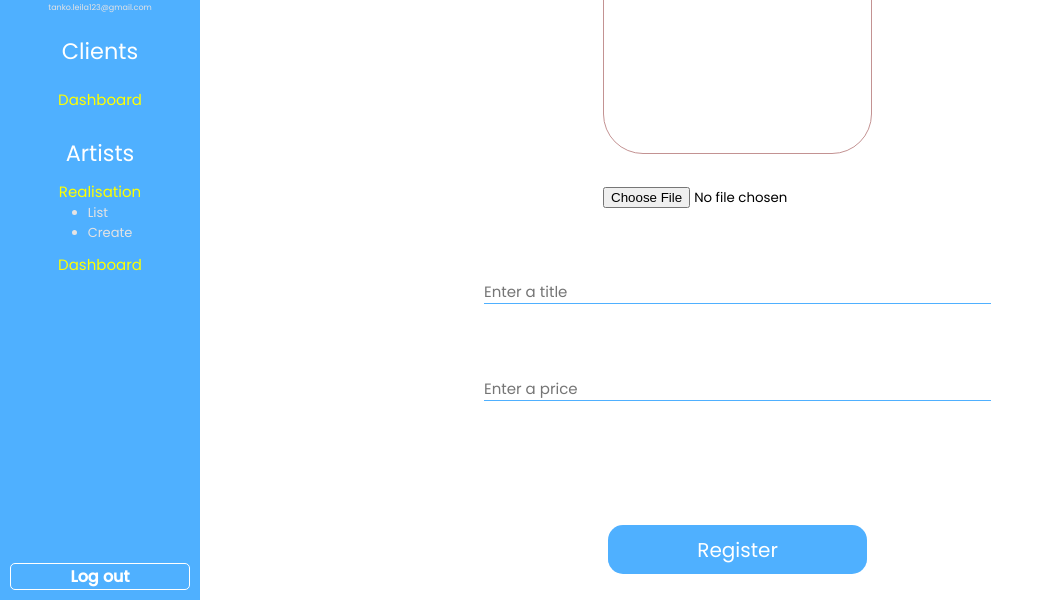
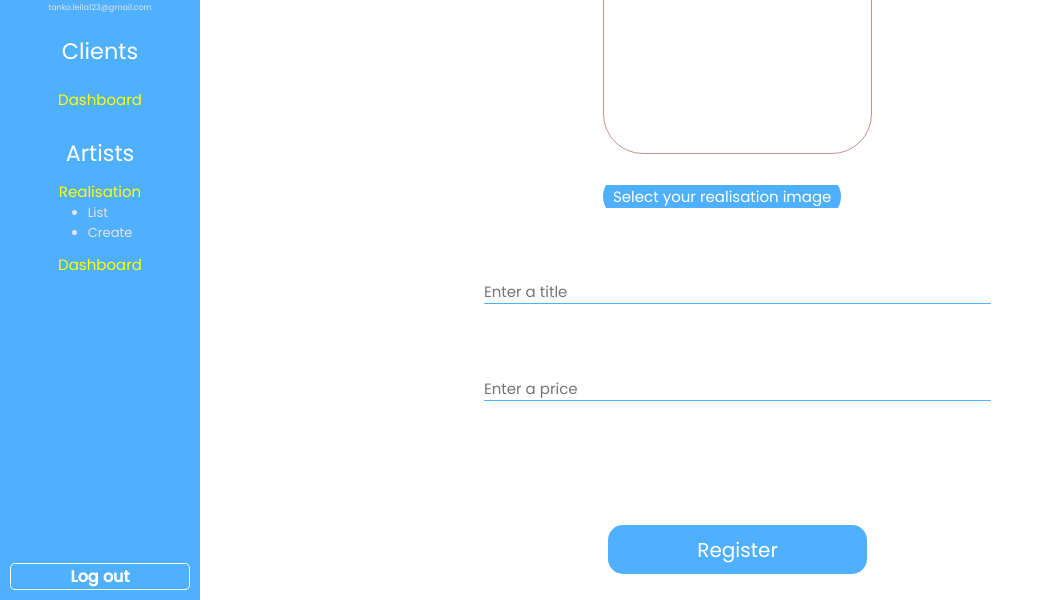
Before and after one commit to TankoLeila/Art_Community, a PHP site: page /artists/realisation/create.php in a window 1280 px wide. Shown: the part 200-800 px from the top of the page, without its empty margins (0-1044 px from the left). Run offline with PHP 8.4, Linux system fonts and the light colour scheme.

Commit message:
modification du nom de classe du composant de chargement de fichiers images

```diff
--- a/public/views/artists/realisation/create.php
+++ b/public/views/artists/realisation/create.php
@@ -68,7 +68,7 @@
                 <div class="image_area">
                     <div class="image_input"><img id="output" alt="realisation image"/></div>
                     <span name="err_message"></span>
-                    <input type="file" name="upload_file" accept="image/*" class="upload_file" onchange="loadFile(event)"/>
+                    <input type="file" name="upload_file" accept="image/*" class="upload_file_create" onchange="loadFile(event)"/>
                 </div>
 
                 <div class="textfield_area">
```
